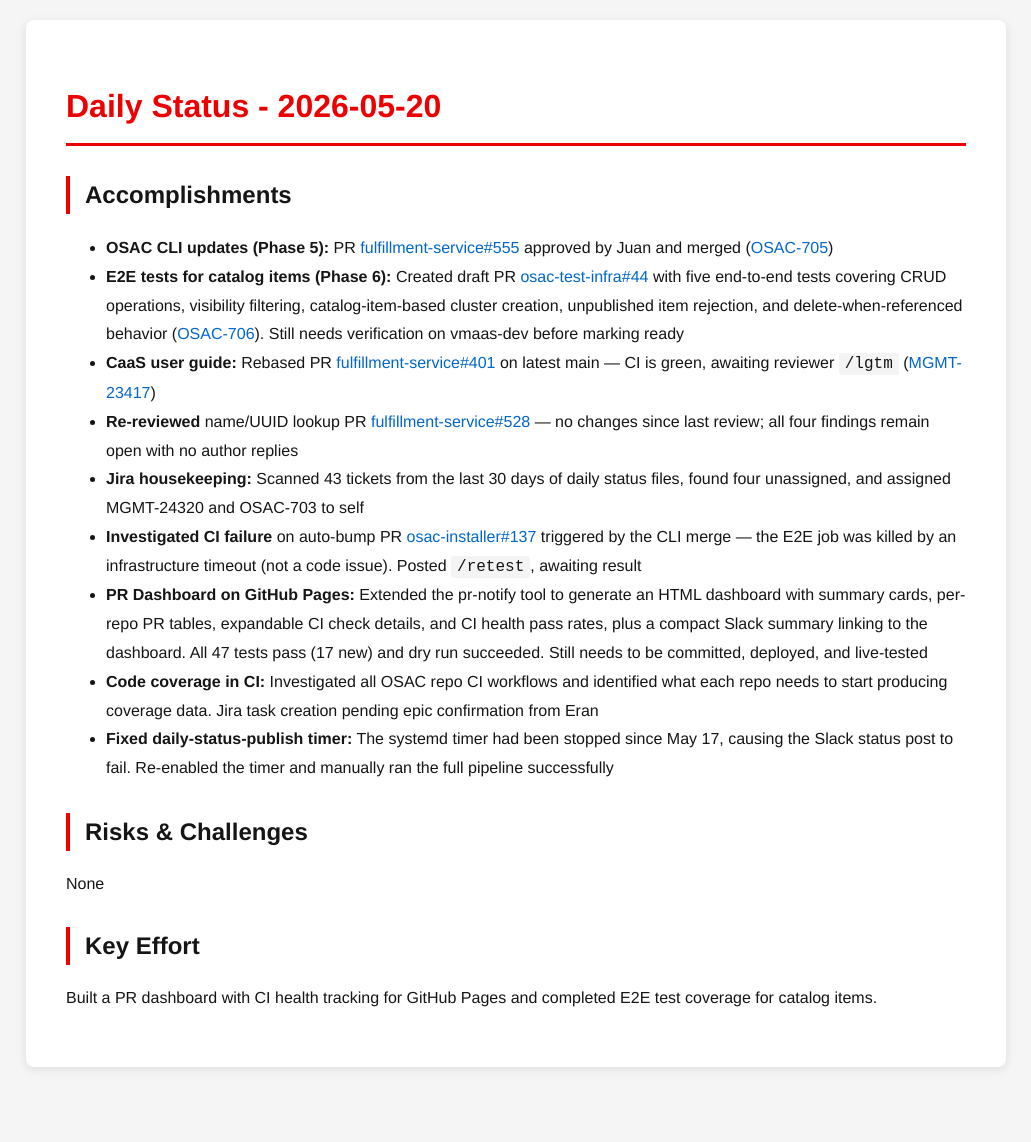
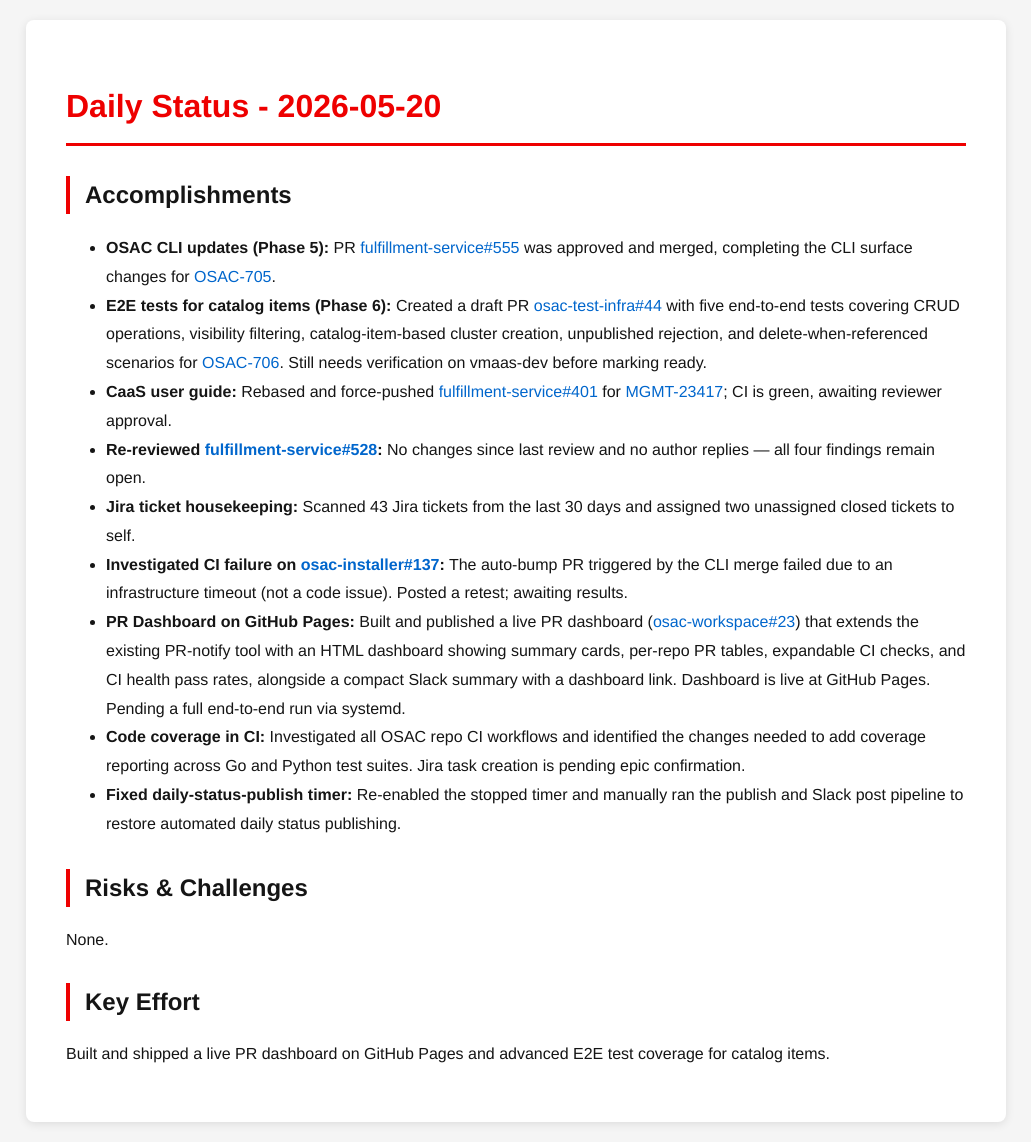
Before and after one commit to tzvatot/daily-status, a Jekyll site: the page built from 2026-05-20.md, in a window 1280 px wide. Shown: the whole page, without its empty margins (124-1155 px from the left). Built offline with Jekyll 4.4.1, drawn with Linux system fonts in a browser that asks for light colours; before the commit the page ends 1087 px from its top, so only the background shows below that.

Commit message:
Daily status update - 2026-05-20

```diff
--- a/2026-05-20.md
+++ b/2026-05-20.md
@@ -7,18 +7,18 @@
 # Daily Status - 2026-05-20
 
 ## Accomplishments
-- **OSAC CLI updates (Phase 5):** PR [fulfillment-service#555](https://github.com/osac-project/fulfillment-service/pull/555) approved by Juan and merged ([OSAC-705](https://redhat.atlassian.net/browse/OSAC-705))
-- **E2E tests for catalog items (Phase 6):** Created draft PR [osac-test-infra#44](https://github.com/osac-project/osac-test-infra/pull/44) with five end-to-end tests covering CRUD operations, visibility filtering, catalog-item-based cluster creation, unpublished item rejection, and delete-when-referenced behavior ([OSAC-706](https://redhat.atlassian.net/browse/OSAC-706)). Still needs verification on vmaas-dev before marking ready
-- **CaaS user guide:** Rebased PR [fulfillment-service#401](https://github.com/osac-project/fulfillment-service/pull/401) on latest main — CI is green, awaiting reviewer `/lgtm` ([MGMT-23417](https://issues.redhat.com/browse/MGMT-23417))
-- **Re-reviewed** name/UUID lookup PR [fulfillment-service#528](https://github.com/osac-project/fulfillment-service/pull/528) — no changes since last review; all four findings remain open with no author replies
-- **Jira housekeeping:** Scanned 43 tickets from the last 30 days of daily status files, found four unassigned, and assigned MGMT-24320 and OSAC-703 to self
-- **Investigated CI failure** on auto-bump PR [osac-installer#137](https://github.com/osac-project/osac-installer/pull/137) triggered by the CLI merge — the E2E job was killed by an infrastructure timeout (not a code issue). Posted `/retest`, awaiting result
-- **PR Dashboard on GitHub Pages:** Extended the pr-notify tool to generate an HTML dashboard with summary cards, per-repo PR tables, expandable CI check details, and CI health pass rates, plus a compact Slack summary linking to the dashboard. All 47 tests pass (17 new) and dry run succeeded. Still needs to be committed, deployed, and live-tested
-- **Code coverage in CI:** Investigated all OSAC repo CI workflows and identified what each repo needs to start producing coverage data. Jira task creation pending epic confirmation from Eran
-- **Fixed daily-status-publish timer:** The systemd timer had been stopped since May 17, causing the Slack status post to fail. Re-enabled the timer and manually ran the full pipeline successfully
+- **OSAC CLI updates (Phase 5):** PR [fulfillment-service#555](https://github.com/osac-project/fulfillment-service/pull/555) was approved and merged, completing the CLI surface changes for [OSAC-705](https://redhat.atlassian.net/browse/OSAC-705).
+- **E2E tests for catalog items (Phase 6):** Created a draft PR [osac-test-infra#44](https://github.com/osac-project/osac-test-infra/pull/44) with five end-to-end tests covering CRUD operations, visibility filtering, catalog-item-based cluster creation, unpublished rejection, and delete-when-referenced scenarios for [OSAC-706](https://redhat.atlassian.net/browse/OSAC-706). Still needs verification on vmaas-dev before marking ready.
+- **CaaS user guide:** Rebased and force-pushed [fulfillment-service#401](https://github.com/osac-project/fulfillment-service/pull/401) for [MGMT-23417](https://issues.redhat.com/browse/MGMT-23417); CI is green, awaiting reviewer approval.
+- **Re-reviewed [fulfillment-service#528](https://github.com/osac-project/fulfillment-service/pull/528):** No changes since last review and no author replies — all four findings remain open.
+- **Jira ticket housekeeping:** Scanned 43 Jira tickets from the last 30 days and assigned two unassigned closed tickets to self.
+- **Investigated CI failure on [osac-installer#137](https://github.com/osac-project/osac-installer/pull/137):** The auto-bump PR triggered by the CLI merge failed due to an infrastructure timeout (not a code issue). Posted a retest; awaiting results.
+- **PR Dashboard on GitHub Pages:** Built and published a live PR dashboard ([osac-workspace#23](https://github.com/osac-project/osac-workspace/pull/23)) that extends the existing PR-notify tool with an HTML dashboard showing summary cards, per-repo PR tables, expandable CI checks, and CI health pass rates, alongside a compact Slack summary with a dashboard link. Dashboard is live at GitHub Pages. Pending a full end-to-end run via systemd.
+- **Code coverage in CI:** Investigated all OSAC repo CI workflows and identified the changes needed to add coverage reporting across Go and Python test suites. Jira task creation is pending epic confirmation.
+- **Fixed daily-status-publish timer:** Re-enabled the stopped timer and manually ran the publish and Slack post pipeline to restore automated daily status publishing.
 
 ## Risks & Challenges
-None
+None.
 
 ## Key Effort
-Built a PR dashboard with CI health tracking for GitHub Pages and completed E2E test coverage for catalog items.
+Built and shipped a live PR dashboard on GitHub Pages and advanced E2E test coverage for catalog items.
```
